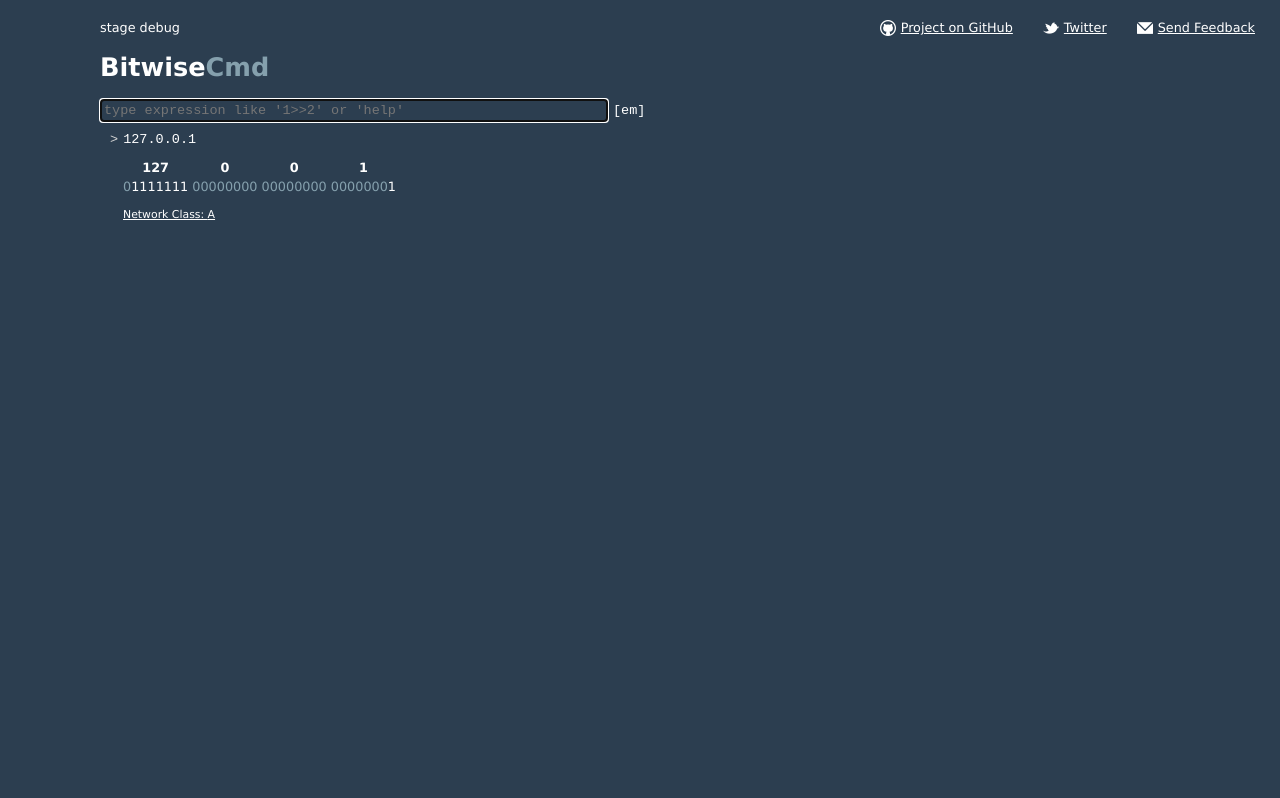
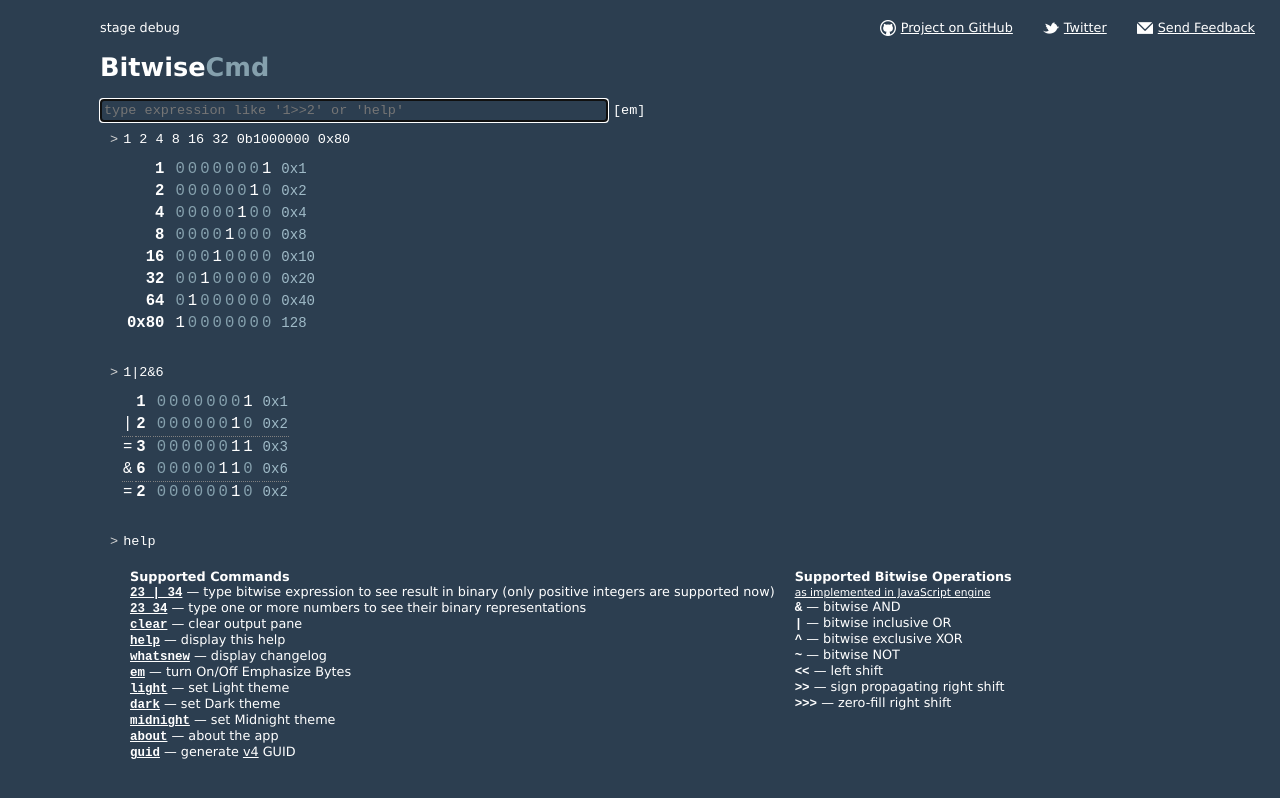
Before and after one commit to BorysLevytskyi/BitwiseCmd, a React (Create React App) app: page / in a window 1280 px wide. Shown: the top 798 px of the page. Built offline with nearby package versions, Linux system fonts and the light colour scheme.

Commit message:
restore default commands

```diff
--- a/src/index.tsx
+++ b/src/index.tsx
@@ -43,7 +43,7 @@ function setupLogger(env: Env) {
 function executeStartupCommands() {
     var hashArgs = hash.getArgs(window.location.hash);
 
-    var startupCommands = ['127.0.0.1']; // ['help', '1|2&6','1 2 4 8 16 32 0b1000000 0x80'];
+    var startupCommands = ['help', '1|2&6','1 2 4 8 16 32 0b1000000 0x80'];
 
     if(appState.wasOldVersion) {
         startupCommands = ["whatsnew"];
```
